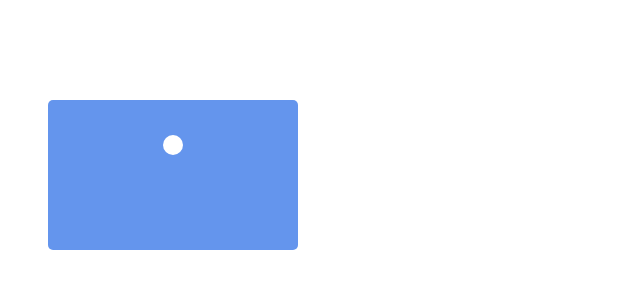
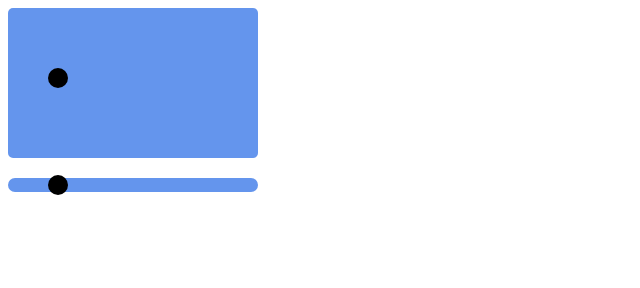
Before and after one commit to loonywizard/color-picker.js, a website built with webpack: page index.html in a window 1280 px wide. Shown: the whole page, without its empty margins (0-640 px from the left). Built offline with nearby package versions, Linux system fonts and the light colour scheme.

Commit message:
Add 'Hue' Picker container with range slider, correct slider behavior

```diff
--- a/src/index.js
+++ b/src/index.js
@@ -6,25 +6,29 @@ function Hand(args) {
   const div = document.createElement('div');
   div.className = 'hand';
 
+  this.setBlocklPosition = () => {
+    div.style.top = `${position.y / parent.clientHeight * 100}%`;
+    div.style.left = `${position.x / parent.clientWidth * 100}%`;
+  };
+
   const changePosition = (mouseCoordinates) => {
-    if (mouseCoordinates.x < 0) {
-      position.x = 0;
-    } else if (mouseCoordinates.x > movingArea.x) {
-      position.x = movingArea.x;
+    if (mouseCoordinates.x < movingArea.x.from) {
+      position.x = movingArea.x.from;
+    } else if (mouseCoordinates.x > movingArea.x.to) {
+      position.x = movingArea.x.to;
     } else {
       position.x = mouseCoordinates.x;
     }
 
-    if (mouseCoordinates.y < 0) {
-      position.y = 0;
-    } else if (mouseCoordinates.y > movingArea.y) {
-      position.y = movingArea.y;
+    if (mouseCoordinates.y < movingArea.y.from) {
+      position.y = movingArea.y.from;
+    } else if (mouseCoordinates.y > movingArea.y.to) {
+      position.y = movingArea.y.to;
     } else {
       position.y = mouseCoordinates.y;
     }
 
-    div.style.top = `${position.y / parent.clientHeight * 100}%`;
-    div.style.left = `${position.x / parent.clientWidth * 100}%`;
+    this.setBlocklPosition();
   };
 
   const handleMouseDown = (event) => {
@@ -73,15 +77,41 @@ function ColorBlock() {
 
   const hand = new Hand({
     position: sliderPosition,
-    movingArea: { x: 250, y: 150 },
+    movingArea: { x: { from: 0, to: 250 }, y: { from: 0, to: 150 } },
     parent: div,
   });
 
   div.appendChild(hand.render());
 
   this.render = () => div;
+  this.setHandPosition = hand.setBlocklPosition;
+}
+
+function HuePicker() {
+  const div = document.createElement('div');
+  div.className = 'hue-picker';
+
+  const sliderPosition = {
+    x: 50,
+    y: 7,
+  };
+
+  const hand = new Hand({
+    position: sliderPosition,
+    movingArea: { x: { from: 0, to: 250 }, y: { from: 7, to: 7 } },
+    parent: div,
+  });
+
+  div.appendChild(hand.render());
+
+  this.render = () => div;
+  this.setHandPosition = hand.setBlocklPosition;
 }
 
 const colorBlock = new ColorBlock();
+const huePicker = new HuePicker();
 
 document.body.appendChild(colorBlock.render());
+document.body.appendChild(huePicker.render());
+colorBlock.setHandPosition();
+huePicker.setHandPosition();
--- a/styles.css
+++ b/styles.css
@@ -1,23 +1,27 @@
 .color-block {
-  margin-top: 100px;
-  margin-left: 40px;
-
   position: relative;
   width: 250px;
   height: 150px;
   border-radius: 5px;
   background-color: cornflowerblue;
+  margin-bottom: 20px;
+}
+
+.hue-picker {
+  position: relative;
+  width: 250px;
+  height: 14px;
+  border-radius: 7px;
+  background-color: cornflowerblue;
 }
 
 .hand {
   position: absolute;
-  top: 30%;
-  left: 50%;
   cursor: hand;
   width: 20px;
   height: 20px;
   margin-top: -10px;
   margin-left: -10px;
-  background-color: white;
   border-radius: 10px;
+  background: black;
 }
```
